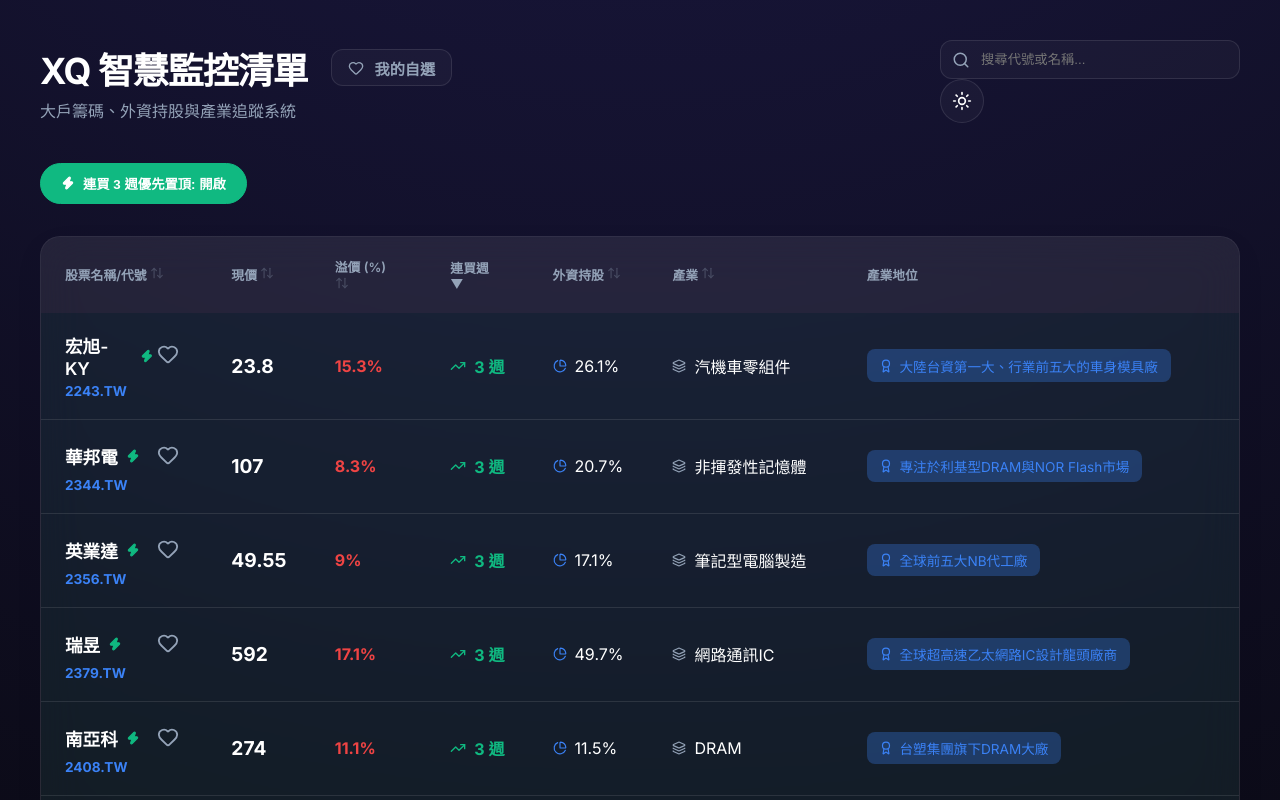
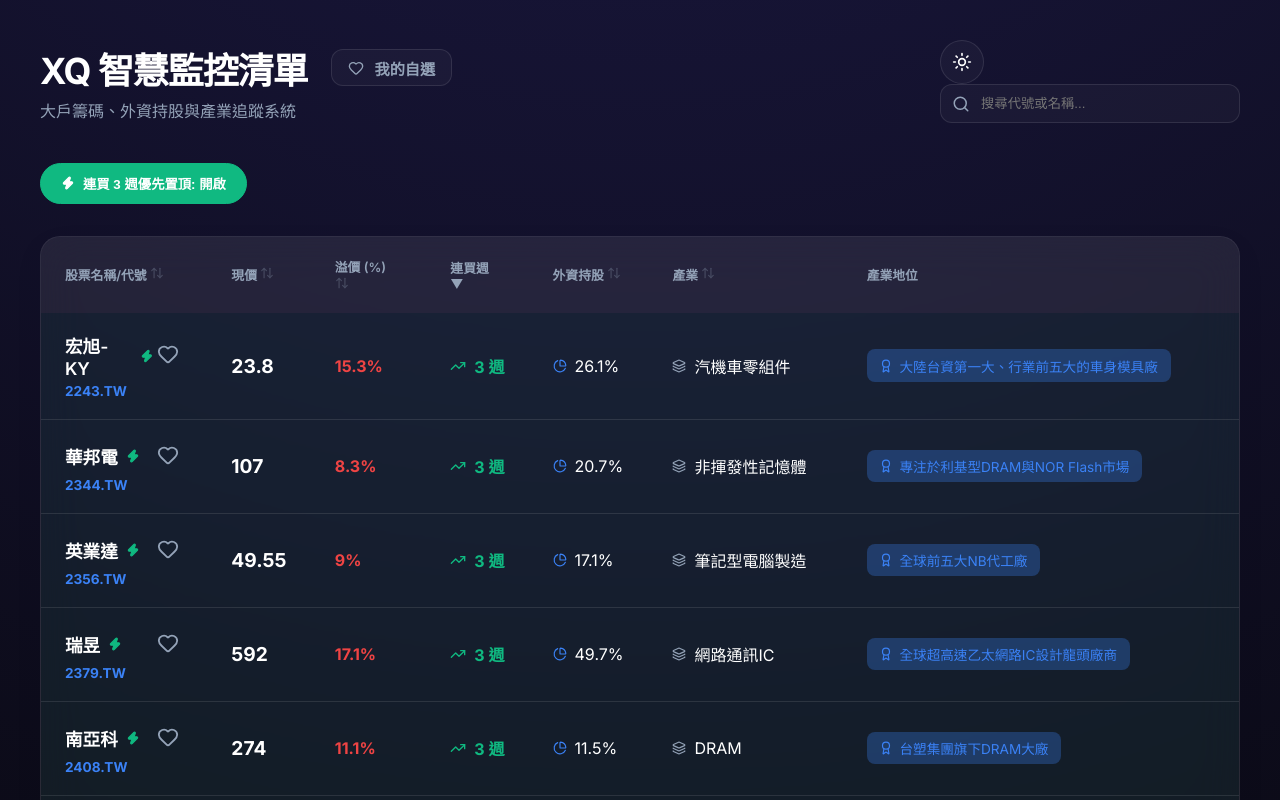
Before and after one commit to philip12010315-creator/xq-dashboard, a React (Vite) app: page / in a window 1280 px wide. Shown: the top 800 px of the page. Built offline with nearby package versions, Linux system fonts and the light colour scheme.

Commit message:
Update stock data

```diff
--- a/src/App.jsx
+++ b/src/App.jsx
@@ -109,6 +109,10 @@
         </div>
 
         <div className="header-actions">
+          <button className="theme-toggle" onClick={toggleTheme}>
+            {theme === 'dark' ? <Sun size={20} /> : <Moon size={20} />}
+          </button>
+
           <div className="search-container">
             <Search className="search-icon" size={18} />
             <input
@@ -118,9 +122,6 @@
               onChange={(e) => setSearchTerm(e.target.value)}
             />
           </div>
-          <button className="theme-toggle" onClick={toggleTheme}>
-            {theme === 'dark' ? <Sun size={20} /> : <Moon size={20} />}
-          </button>
         </div>
       </header>
 
```
